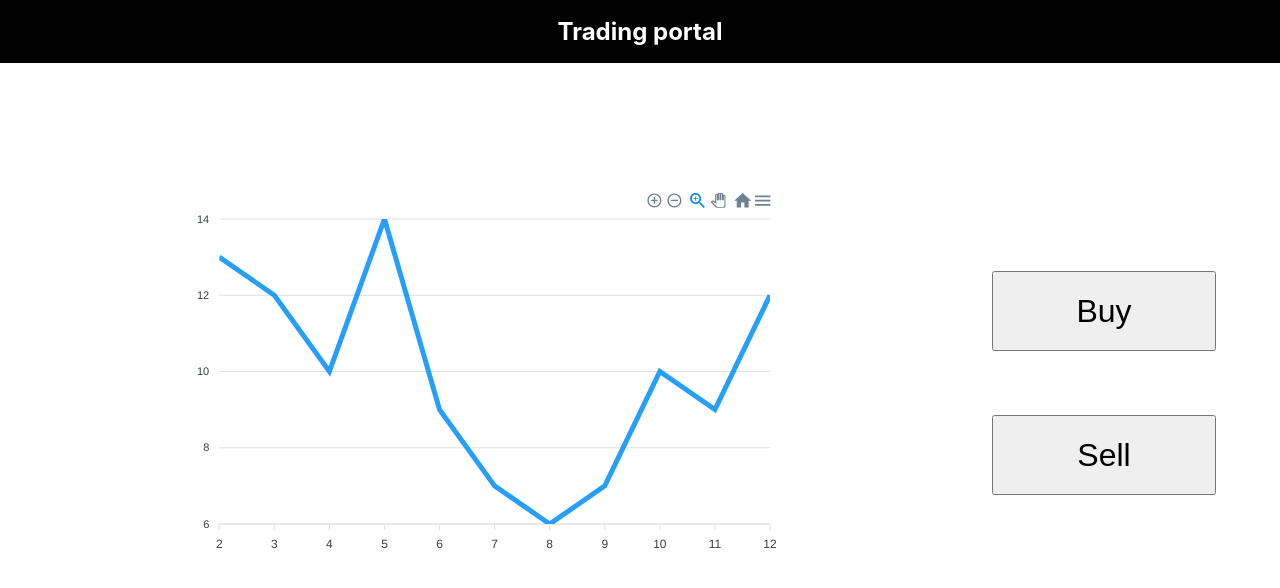
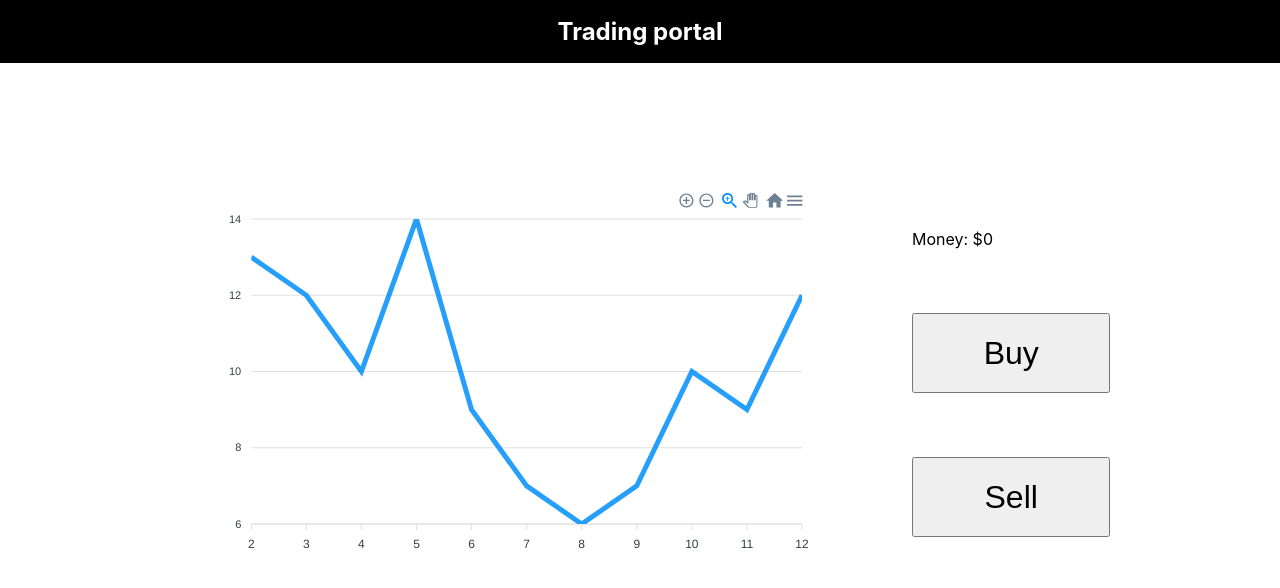
Before and after one commit to loocurse/qc-trading-sim, a React (Create React App) app: page / in a window 1280 px wide. Shown: the top 588 px of the page. Built offline with nearby package versions, Linux system fonts and the light colour scheme.

Commit message:
added paper money

```diff
--- a/src/App.js
+++ b/src/App.js
@@ -4,12 +4,16 @@ import Buttons from "./components/Buttons";
 import Graph from "./components/Graph";
 
 function App() {
+  const [cash, setCash] = useState(0);
+
+  // data and time are variables used in the graph
   let time = 11;
   const [data, setData] = useState({
     xaxis: [0, 1, 2, 3, 4, 5, 6, 7, 8, 9, 10],
     yaxis: [10, 15, 13, 12, 10, 14, 9, 7, 6, 7, 10],
   });
 
+  // Every 2 seconds, append to data
   useEffect(() => {
     setInterval(() => {
       let x_axis = data.xaxis;
@@ -25,15 +29,17 @@ function App() {
   }, []);
 
   return (
-    <div className="app">
+    <div>
       <nav>
         <h1>Trading portal</h1>
       </nav>
-      <div className="main">
-        <div className="graph">
-          <Graph graphData={data} />
+      <div className="app">
+        <div className="main">
+          <div className="graph">
+            <Graph graphData={data} />
+          </div>
+          <Buttons cash={cash} />
         </div>
-        <Buttons />
       </div>
     </div>
   );
--- a/src/App.scss
+++ b/src/App.scss
@@ -2,7 +2,10 @@
   margin: 0;
   padding: 0;
 }
-
+.app {
+  margin: auto;
+  width: 80%;
+}
 nav {
   padding: 1rem 1rem;
   border: 1px solid black;
@@ -37,8 +40,11 @@ nav {
   justify-content: center;
   margin-right: 10%;
   button {
-    margin: 2rem;
+    margin: 2rem 1rem;
     min-height: 10vh;
     font-size: 2rem;
   }
+  p {
+    margin: 2rem 1rem;
+  }
 }
--- a/src/components/Buttons.js
+++ b/src/components/Buttons.js
@@ -1,9 +1,9 @@
-function Buttons() {
+function Buttons({cash}) {
     return (
         <div className="buttons">
+            <p>Money: ${cash}</p>
             <button>Buy</button>
             <button>Sell</button>
-
         </div>
     )
 }
```
